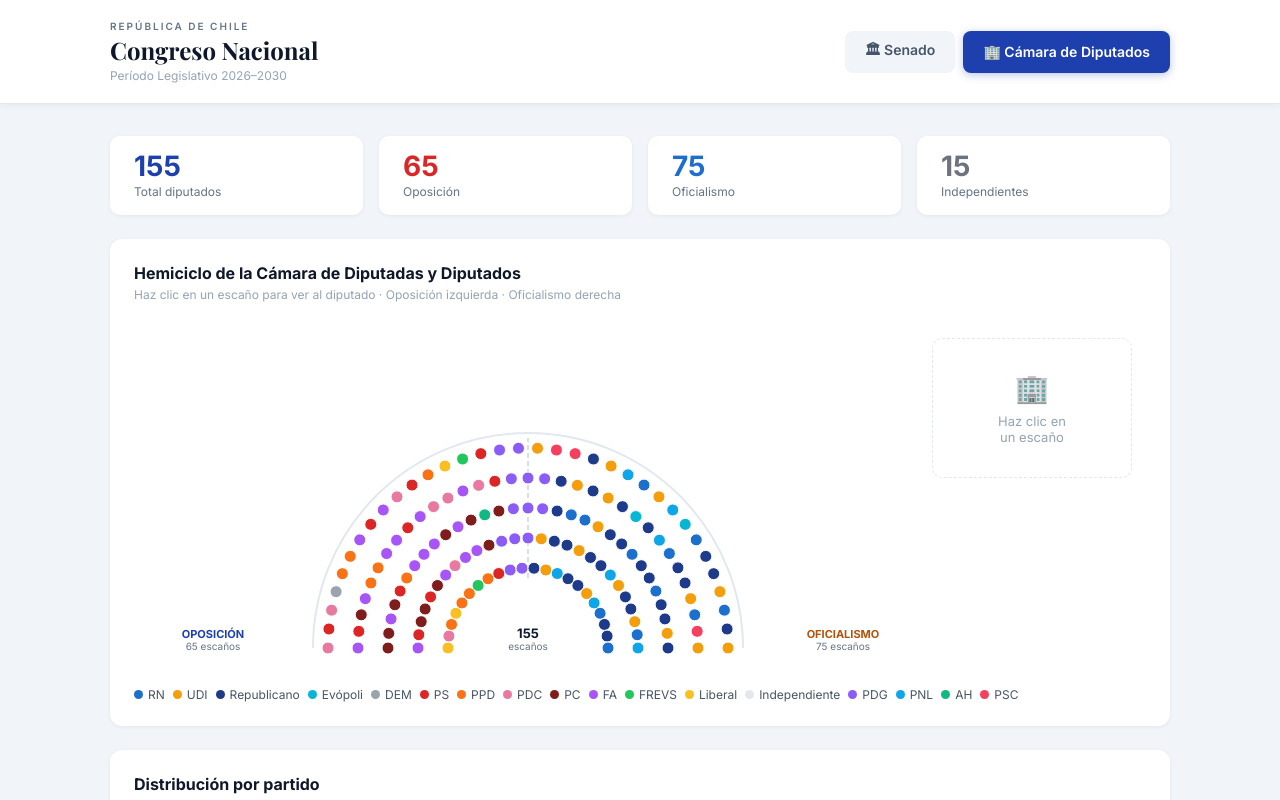
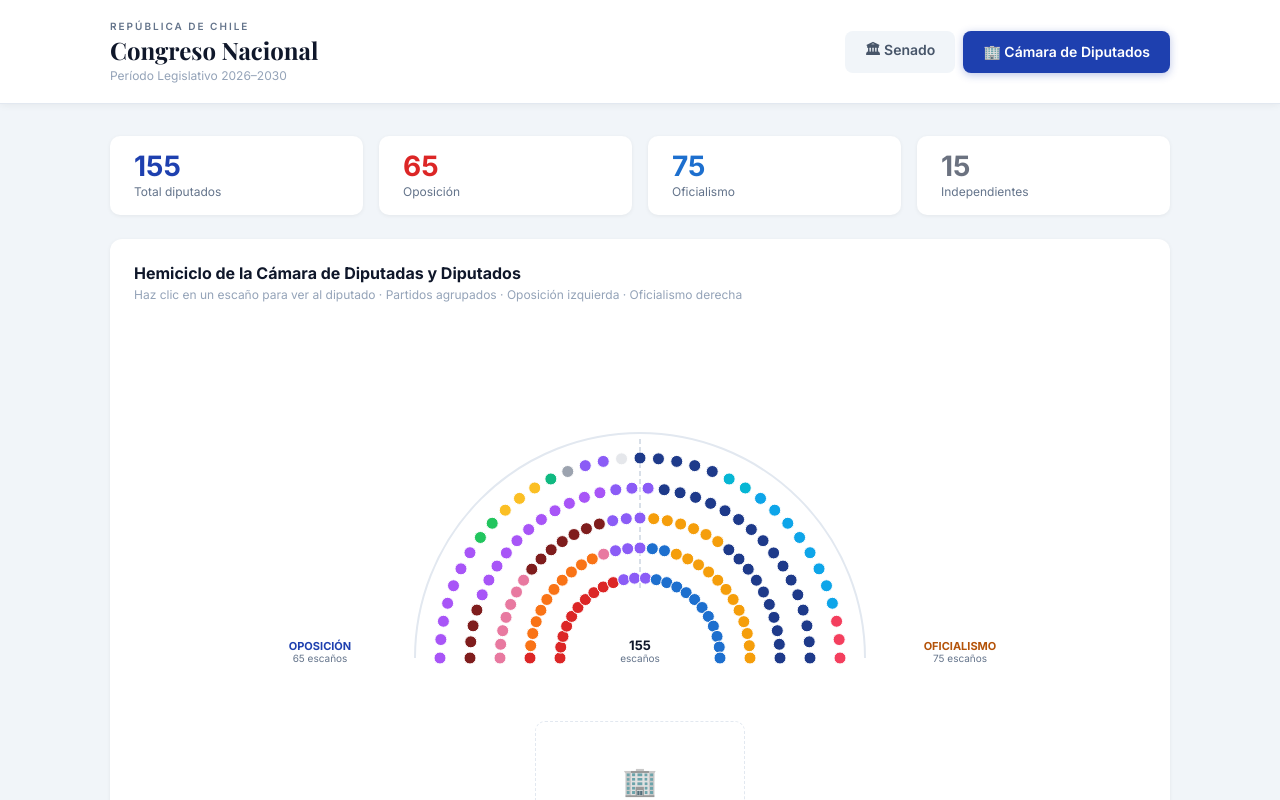
Before and after one commit to josecamilocarteh/Congreso-Chile, a React (Vite) app: page / in a window 1280 px wide. Both pictures are taken after a click on the button "🏢 Cámara de Diputados". Shown: the top 800 px of the page. Built offline with nearby package versions, Linux system fonts and the light colour scheme.

Commit message:
Diputados.jsx

```diff
--- a/src/components/Diputados.jsx
+++ b/src/components/Diputados.jsx
@@ -2,23 +2,37 @@ import { useState } from 'react'
 import { diputados, PARTIDO_COLORS } from '../data'
 
 const REGIONES = [...new Set(diputados.map(d => d.region))].sort()
-const PARTIDOS = [...new Set(diputados.map(d => d.partido))].sort()
+const PARTIDOS_UNICOS = [...new Set(diputados.map(d => d.partido))].sort()
 const DISTRITOS = [...new Set(diputados.map(d => d.distrito))].sort((a,b) => a-b)
 
-const opList  = diputados.filter(d => d.bloque === 'Oposición')
-const ofList  = diputados.filter(d => d.bloque === 'Oficialismo')
+// Agrupar por partido para el hemiciclo (partidos juntos)
+const ORDEN_PARTIDOS_OP = ['PS', 'PPD', 'PDC', 'PC', 'FA', 'FREVS', 'Liberal', 'AH', 'DEM']
+const ORDEN_PARTIDOS_OF = ['RN', 'UDI', 'Republicano', 'Evópoli', 'PNL', 'PSC']
+
+function agruparPorPartido(lista, ordenPartidos) {
+  const result = []
+  ordenPartidos.forEach(p => {
+    lista.filter(d => d.partido === p).forEach(d => result.push(d))
+  })
+  // Agregar los que no están en el orden definido
+  lista.filter(d => !ordenPartidos.includes(d.partido)).forEach(d => result.push(d))
+  return result
+}
+
+const opList = agruparPorPartido(diputados.filter(d => d.bloque === 'Oposición'), ORDEN_PARTIDOS_OP)
+const ofList = agruparPorPartido(diputados.filter(d => d.bloque === 'Oficialismo'), ORDEN_PARTIDOS_OF)
 const indList = diputados.filter(d => d.bloque === 'Independiente')
 
-// Rows: 22+27+31+33+34 = 147  op:9+11+14+15+15=64  ind:2+3+3+3+2=13  of:11+13+14+15+17=70
+// Rows: 24+29+33+34+35 = 155  op:10+12+14+15+14=65  ind:3+3+3+3+3=15  of:11+14+16+16+18=75
 const ROWS = [
-  { r: 80,  total: 22, op: 9,  ind: 2 },
-  { r: 110, total: 27, op: 11, ind: 3 },
-  { r: 140, total: 31, op: 14, ind: 3 },
-  { r: 170, total: 33, op: 15, ind: 3 },
-  { r: 200, total: 34, op: 15, ind: 2 },
+  { r: 80,  total: 24, op: 10, ind: 3 },
+  { r: 110, total: 29, op: 12, ind: 3 },
+  { r: 140, total: 33, op: 14, ind: 3 },
+  { r: 170, total: 34, op: 15, ind: 3 },
+  { r: 200, total: 35, op: 14, ind: 3 },
 ]
 
-const cx = 380, cy = 330
+const cx = 390, cy = 340
 
 function buildCircles() {
   const circles = []
@@ -60,7 +74,7 @@ export default function Diputados() {
       && (filtroDistrito === 'Todos' || d.distrito === parseInt(filtroDistrito))
   })
 
-  const porPartido = PARTIDOS.map(p => ({
+  const porPartido = PARTIDOS_UNICOS.map(p => ({
     partido: p,
     count: diputados.filter(d => d.partido === p).length,
     color: PARTIDO_COLORS[p] || '#94a3b8'
@@ -86,14 +100,14 @@ export default function Diputados() {
       {/* HEMICICLO */}
       <div style={styles.card}>
         <div style={styles.cardTitle}>Hemiciclo de la Cámara de Diputadas y Diputados</div>
-        <div style={styles.cardSubtitle}>Haz clic en un escaño para ver al diputado · Oposición izquierda · Oficialismo derecha</div>
+        <div style={styles.cardSubtitle}>Haz clic en un escaño para ver al diputado · Partidos agrupados · Oposición izquierda · Oficialismo derecha</div>
 
         <div style={{ display: 'flex', gap: 24, flexWrap: 'wrap', justifyContent: 'center', alignItems: 'flex-start' }}>
           <div style={{ overflowX: 'auto' }}>
-            <svg width="760" height="345" viewBox="0 0 760 345" style={{ overflow: 'visible' }}>
-              <path d={`M ${cx-215} ${cy} A 215 215 0 0 1 ${cx+215} ${cy}`}
+            <svg width="780" height="355" viewBox="0 0 780 355" style={{ overflow: 'visible' }}>
+              <path d={`M ${cx-225} ${cy} A 225 225 0 0 1 ${cx+225} ${cy}`}
                 fill="none" stroke="#e2e8f0" strokeWidth="2" />
-              <line x1={cx} y1={cy-70} x2={cx} y2={cy-210}
+              <line x1={cx} y1={cy-70} x2={cx} y2={cy-220}
                 stroke="#cbd5e1" strokeWidth="1.5" strokeDasharray="5,3" />
 
               {circles.map(({ x, y, d, id }) => (
@@ -107,28 +121,33 @@ export default function Diputados() {
                 />
               ))}
 
-              <text x="65" y="320" fill="#1e40af" fontSize="11" textAnchor="middle" fontWeight="700">OPOSICIÓN</text>
-              <text x="65" y="332" fill="#64748b" fontSize="10" textAnchor="middle">{opList.length} escaños</text>
-              <text x="695" y="320" fill="#b45309" fontSize="11" textAnchor="middle" fontWeight="700">OFICIALISMO</text>
-              <text x="695" y="332" fill="#64748b" fontSize="10" textAnchor="middle">{ofList.length} escaños</text>
-              <text x={cx} y="320" fill="#0f172a" fontSize="13" textAnchor="middle" fontWeight="700">{diputados.length}</text>
-              <text x={cx} y="332" fill="#64748b" fontSize="10" textAnchor="middle">escaños</text>
+              <text x="70" y="332" fill="#1e40af" fontSize="11" textAnchor="middle" fontWeight="700">OPOSICIÓN</text>
+              <text x="70" y="344" fill="#64748b" fontSize="10" textAnchor="middle">{opList.length} escaños</text>
+              <text x="710" y="332" fill="#b45309" fontSize="11" textAnchor="middle" fontWeight="700">OFICIALISMO</text>
+              <text x="710" y="344" fill="#64748b" fontSize="10" textAnchor="middle">{ofList.length} escaños</text>
+              <text x={cx} y="332" fill="#0f172a" fontSize="13" textAnchor="middle" fontWeight="700">{diputados.length}</text>
+              <text x={cx} y="344" fill="#64748b" fontSize="10" textAnchor="middle">escaños</text>
             </svg>
           </div>
 
           {/* Panel info */}
-          <div style={{ width: 200, paddingTop: 20, flexShrink: 0 }}>
+          <div style={{ width: 210, paddingTop: 20, flexShrink: 0 }}>
             {sel ? (
               <div style={styles.infoCard}>
                 <div style={{ ...styles.partidoBadge, background: PARTIDO_COLORS[sel.partido] || '#94a3b8' }}>
                   {sel.partido}
                 </div>
                 <div style={styles.infoNombre}>{sel.nombre}</div>
-                <div style={styles.infoRegion}>📍 {sel.region}</div>
-                <div style={styles.infoDistrito}>Distrito {sel.distrito}</div>
+                <div style={styles.infoSub}>📍 {sel.region}</div>
+                <div style={styles.infoSub}>Distrito {sel.distrito}</div>
                 <div style={{ ...styles.infoBloque, color: sel.bloque === 'Oficialismo' ? '#b45309' : sel.bloque === 'Oposición' ? '#1e40af' : '#6b7280' }}>
                   {sel.bloque === 'Oficialismo' ? '🔵' : sel.bloque === 'Oposición' ? '🔴' : '⚪'} {sel.bloque}
                 </div>
+                {sel.votos && (
+                  <div style={styles.infoVotos}>
+                    🗳 {sel.votos.toLocaleString('es-CL')} votos · {sel.porcentaje}
+                  </div>
+                )}
                 <button onClick={() => setSel(null)} style={styles.closeBtn}>✕ Cerrar</button>
               </div>
             ) : (
@@ -146,7 +165,7 @@ export default function Diputados() {
             .filter(([p]) => diputados.some(d => d.partido === p))
             .map(([partido, color]) => (
               <div key={partido} style={{ display: 'flex', alignItems: 'center', gap: 5, fontSize: 12, color: '#475569' }}>
-                <div style={{ width: 9, height: 9, borderRadius: '50%', background: color }} />
+                <div style={{ width: 9, height: 9, borderRadius: '50%', background: color, border: color === '#e5e7eb' ? '1px solid #ccc' : 'none' }} />
                 {partido}
               </div>
             ))}
@@ -187,7 +206,7 @@ export default function Diputados() {
           </select>
           <select value={filtroPartido} onChange={e => setFiltroPartido(e.target.value)} style={styles.select}>
             <option value="Todos">Todos los partidos</option>
-            {PARTIDOS.map(p => <option key={p}>{p}</option>)}
+            {PARTIDOS_UNICOS.map(p => <option key={p}>{p}</option>)}
           </select>
           <select value={filtroRegion} onChange={e => setFiltroRegion(e.target.value)} style={styles.select}>
             <option value="Todas">Todas las regiones</option>
@@ -205,7 +224,8 @@ export default function Diputados() {
             <div>Partido</div>
             <div>Bloque</div>
             <div>Región</div>
-            <div>Distrito</div>
+            <div>D°</div>
+            <div>Votos</div>
           </div>
           {filtrados.map((d, i) => (
             <div key={i} style={{ ...styles.tableRow, background: i % 2 === 0 ? 'white' : '#f8fafc' }}>
@@ -220,6 +240,7 @@ export default function Diputados() {
               </div>
               <div style={{ color: '#64748b', fontSize: 12 }}>{d.region}</div>
               <div style={{ color: '#94a3b8', fontSize: 12 }}>D{d.distrito}</div>
+              <div style={{ color: '#64748b', fontSize: 11 }}>{d.votos?.toLocaleString('es-CL')} ({d.porcentaje})</div>
             </div>
           ))}
         </div>
@@ -237,13 +258,13 @@ const styles = {
   cardTitle: { fontSize: 16, fontWeight: 700, color: '#0f172a', marginBottom: 4 },
   cardSubtitle: { fontSize: 12, color: '#94a3b8', marginBottom: 16 },
   infoCard: { background: '#f8fafc', border: '1px solid #e2e8f0', borderRadius: 10, padding: '16px 14px' },
-  emptyPanel: { height: 140, border: '1.5px dashed #e2e8f0', borderRadius: 10, display: 'flex', flexDirection: 'column', alignItems: 'center', justifyContent: 'center' },
+  emptyPanel: { height: 160, border: '1.5px dashed #e2e8f0', borderRadius: 10, display: 'flex', flexDirection: 'column', alignItems: 'center', justifyContent: 'center' },
   partidoBadge: { display: 'inline-block', fontSize: 10, fontWeight: 700, padding: '2px 8px', borderRadius: 8, color: 'white', marginBottom: 8 },
-  infoNombre: { fontSize: 14, fontWeight: 700, color: '#0f172a', lineHeight: 1.3, marginBottom: 4 },
-  infoRegion: { fontSize: 12, color: '#475569', marginBottom: 4 },
-  infoDistrito: { fontSize: 11, color: '#64748b', marginBottom: 4 },
-  infoBloque: { fontSize: 11, fontWeight: 700, marginBottom: 10 },
-  closeBtn: { background: '#f1f5f9', border: 'none', borderRadius: 6, padding: '5px 12px', color: '#64748b', cursor: 'pointer', fontSize: 11, width: '100%' },
+  infoNombre: { fontSize: 13, fontWeight: 700, color: '#0f172a', lineHeight: 1.3, marginBottom: 6 },
+  infoSub: { fontSize: 12, color: '#475569', marginBottom: 3 },
+  infoBloque: { fontSize: 11, fontWeight: 700, marginBottom: 6, marginTop: 4 },
+  infoVotos: { fontSize: 12, color: '#059669', fontWeight: 600, background: '#f0fdf4', padding: '4px 8px', borderRadius: 6, marginBottom: 10 },
+  closeBtn: { background: '#f1f5f9', border: 'none', borderRadius: 6, padding: '5px 12px', color: '#64748b', cursor: 'pointer', fontSize: 11, width: '100%', marginTop: 4 },
   filtersRow: { display: 'flex', gap: 10, flexWrap: 'wrap', marginBottom: 12 },
   input: { flex: 2, padding: '8px 12px', borderRadius: 8, border: '1.5px solid #e2e8f0', fontSize: 14, fontFamily: "'Inter', sans-serif", minWidth: 180 },
   select: { padding: '8px 12px', borderRadius: 8, border: '1.5px solid #e2e8f0', fontSize: 13, fontFamily: "'Inter', sans-serif", background: 'white', color: '#475569' },
```
